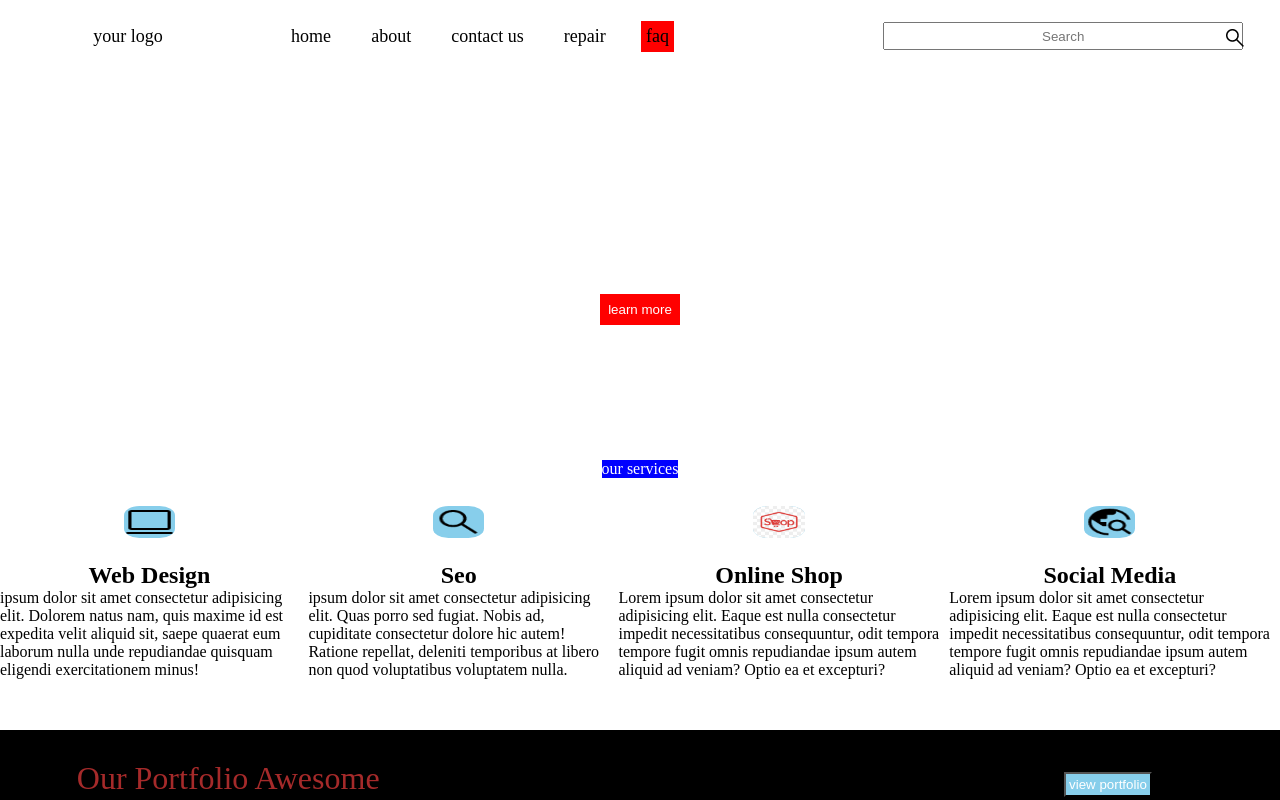
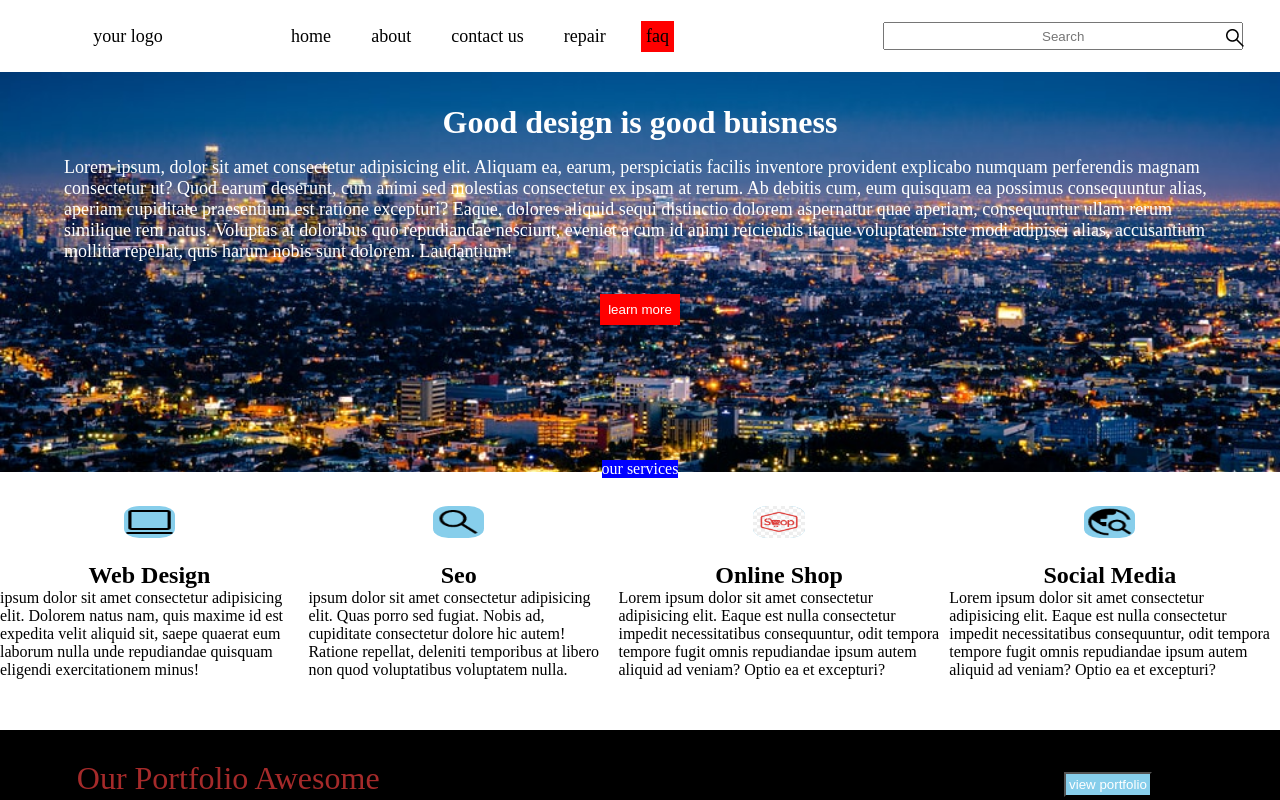
Before and after one commit to Shubham-Portfolio/Portfolio, a plain HTML site: page index.html in a window 1280 px wide. Shown: the top 800 px of the page. Drawn offline with Linux system fonts and the light colour scheme.

Commit message:
style.css

```diff
--- a/style.css
+++ b/style.css
@@ -82,7 +82,7 @@ header{
 }
 
 .waterfall{
-    background-image: url(../images/bgcity.jpg);
+    background-image: url(bgcity.jpg);
     background-size:cover;
     background-repeat: no-repeat;
     background-attachment: scroll;
```
